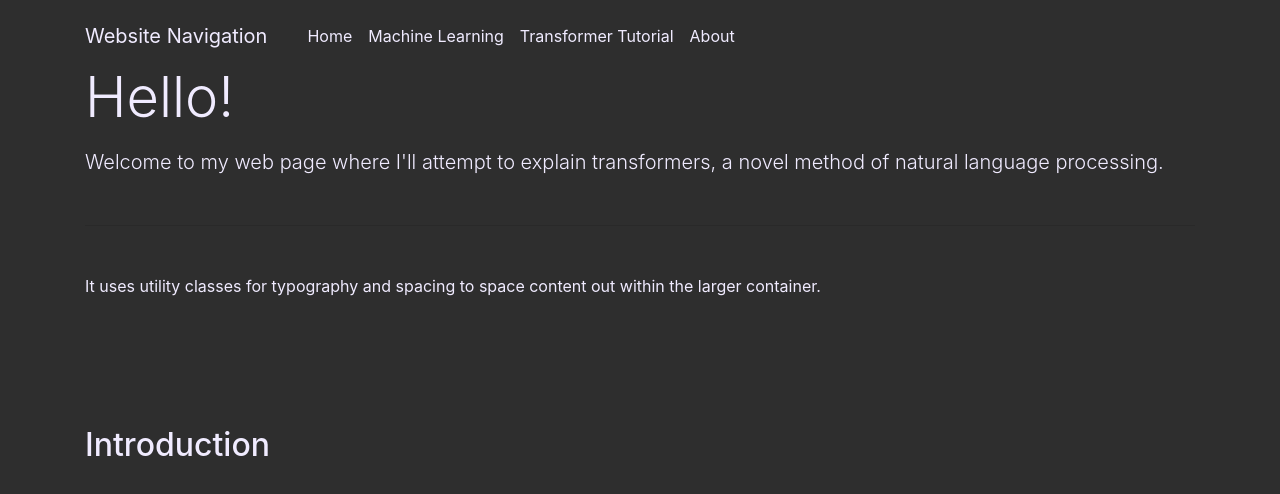
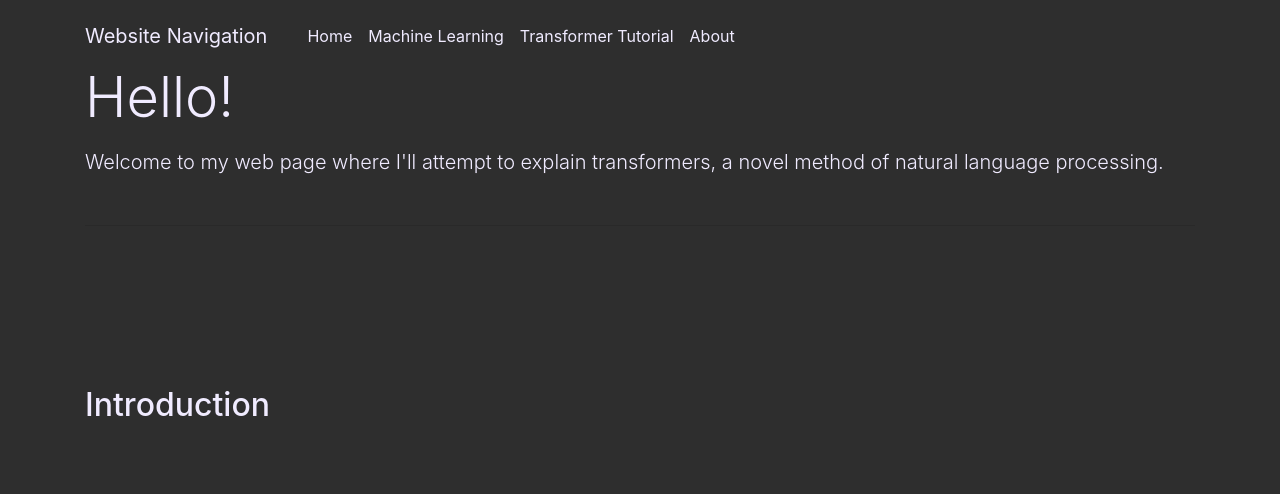
Before and after one commit to scsu-clarkm1-fall-2020-csc443/project-1-personal-website-TRBoom, a plain HTML site: page index.html in a window 1280 px wide. Drawn offline with nearby package versions, Linux system fonts and the light colour scheme.

Commit message:
Slight edit

```diff
--- a/index.html
+++ b/index.html
@@ -43,7 +43,7 @@
                 <h1 class="display-4">Hello!</h1>
                 <p class="lead">Welcome to my web page where I'll attempt to explain transformers, a novel method of natural language processing.</p>
                 <hr class="my-4">
-                <p>It uses utility classes for typography and spacing to space content out within the larger container.
+                <p>
                 </p>
             </div>
         </div>
```
